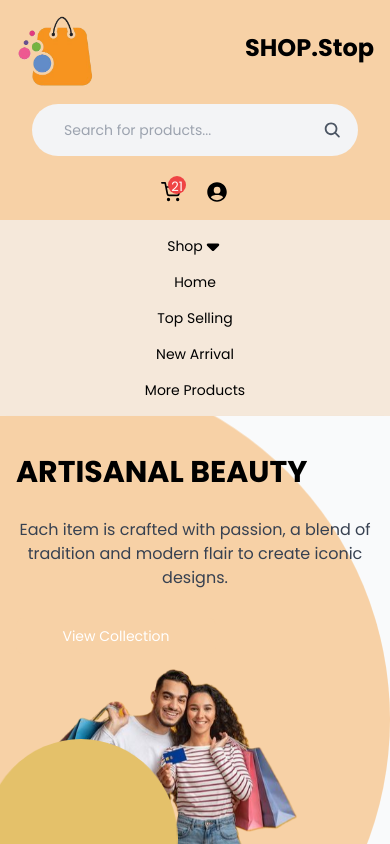
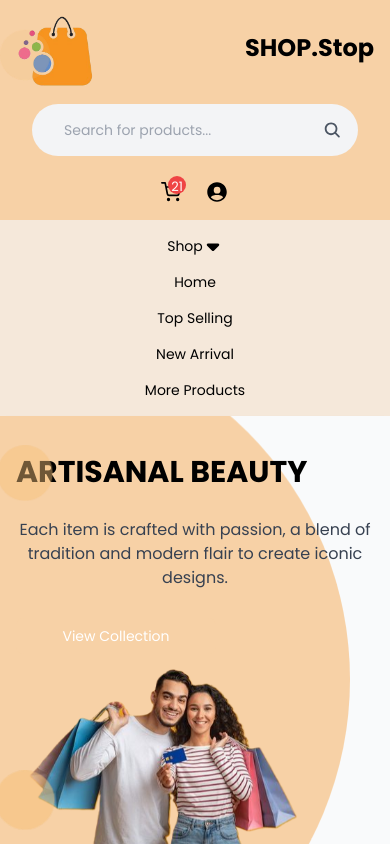
Before and after one commit to Ibrahimsabir/ecommerce-nextjs, a Next.js app: page / in a window 390 px wide. Shown: the top 844 px of the page. Built offline with nearby package versions, Linux system fonts and the light colour scheme.

Commit message:
animation

```diff
--- a/src/app/globals.css
+++ b/src/app/globals.css
@@ -326,3 +326,71 @@ body {
 .animate-wobble {
   animation: wobble 10s ease-in-out infinite;
 }
+
+/* BounceCircles.css */
+
+.circle-container {
+  position: fixed;
+  top: 0;
+  left: 50%;
+  transform: translateX(-50%);
+  width: 100%;
+  height: 100%;
+  pointer-events: none;
+  overflow: hidden;
+}
+
+.circle {
+  position: absolute;
+  top: -50px;
+  width: 50px;
+  height: 50px;
+  border-radius: 50%;
+  background-color: rgba(247, 193, 123, 0.5); /* Blue with opacity */
+  animation: dropBounce 3s infinite ease-in-out, fadeDown 3s infinite ease-in;
+  animation-delay: calc(-1s * var(--i));
+}
+
+.circle:nth-child(1) {
+  --i: 1;
+}
+
+.circle:nth-child(2) {
+  --i: 2;
+}
+
+.circle:nth-child(3) {
+  --i: 3;
+}
+
+.circle:nth-child(4) {
+  --i: 4;
+}
+
+.circle:nth-child(5) {
+  --i: 5;
+}
+
+@keyframes dropBounce {
+  0% {
+    top: -50px;
+    transform: scale(1);
+  }
+  50% {
+    top: 100vh; /* Drop halfway down */
+    transform: scale(1.2);
+  }
+  100% {
+    top: 0;
+    transform: scale(1);
+  }
+}
+
+@keyframes fadeDown {
+  0% {
+    opacity: 1;
+  }
+  100% {
+    opacity: 0.1;
+  }
+}
--- a/src/components/Hero/Hero.tsx
+++ b/src/components/Hero/Hero.tsx
@@ -1,8 +1,8 @@
-"use client"
+"use client";
 import React, { useState, useEffect } from "react";
 import Image from "next/image"; // Next.js Image component
-import Aos from 'aos'; // AOS for animations
-import 'aos/dist/aos.css'; // AOS styles
+import Aos from "aos"; // AOS for animations
+import "aos/dist/aos.css"; // AOS styles
 
 const Hero = () => {
   const [currentDiv, setCurrentDiv] = useState(0);
@@ -11,7 +11,8 @@ const Hero = () => {
   const contentData = [
     {
       title: "IMPECCABLE CRAFTSMANSHIP",
-      description: "An example of intricate workmanship and detail, elegant watches and long and short chains form a part of our desirable collection.",
+      description:
+        "An example of intricate workmanship and detail, elegant watches and long and short chains form a part of our desirable collection.",
       buttonText: "Explore Now",
       imageSrc: "/images/women.png", // Dynamic image for first div
       titleAnimation: "fade-up", // Animation for title
@@ -21,7 +22,8 @@ const Hero = () => {
     },
     {
       title: "ELEGANT DESIGNS",
-      description: "Discover a timeless collection of intricate craftsmanship, where each piece tells a unique story.",
+      description:
+        "Discover a timeless collection of intricate craftsmanship, where each piece tells a unique story.",
       buttonText: "Shop Now",
       imageSrc: "/images/sale.png", // Dynamic image for second div
       titleAnimation: "fade-down", // Animation for title
@@ -31,7 +33,8 @@ const Hero = () => {
     },
     {
       title: "ARTISANAL BEAUTY",
-      description: "Each item is crafted with passion, a blend of tradition and modern flair to create iconic designs.",
+      description:
+        "Each item is crafted with passion, a blend of tradition and modern flair to create iconic designs.",
       buttonText: "View Collection",
       imageSrc: "/images/shopping.png", // Dynamic image for third div
       titleAnimation: "zoom-in", // Animation for title
@@ -45,9 +48,9 @@ const Hero = () => {
   useEffect(() => {
     Aos.init({ duration: 3000 }); // Initialize AOS with 2 seconds duration
 
-    // Set an interval to switch between divs and images every 2 seconds
+    // Set an interval to switch between divs and images every 3 seconds
     const interval = setInterval(() => {
-      setCurrentDiv(prev => (prev + 1) % 3); // Cycle through 0, 1, 2
+      setCurrentDiv((prev) => (prev + 1) % 3); // Cycle through 0, 1, 2
     }, 3000);
 
     // Cleanup interval on component unmount
@@ -55,22 +58,30 @@ const Hero = () => {
   }, []);
 
   return (
-    <div className={` relative overflow-hidden w-full min-h-[550px] shadow-md sm:min-h-[650px] bg-gray-50 flex justify-center items-center duration-200`}>
+    <div className="relative overflow-hidden w-full min-h-[550px] shadow-md sm:min-h-[650px] bg-gray-50 flex justify-center items-center duration-200">
       {/* Background pattern */}
-     {/* Background pattern */}
-<div className="h-[700px] w-[700px] bg-[#f7d1a6] absolute -top-10 right-0 transform -translate-y-1/2 rounded-full animate-bounce -z-9"></div>
+      <div className="h-[700px] w-[700px] bg-[#f7d1a6] absolute -top-20 right-10 transform -translate-y-1/2 rounded-full animate-bounce -z-9"></div>
 
       {/* Hero section */}
       <div className="w-full h-auto container absolute flex flex-col sm:flex-row justify-between items-center pb-8 sm:pb-0">
         {/* Left side content (Text) */}
-        <div className="w-full sm:w-1/2 flex flex-col justify-center items-start gap-7 px-4 md:px-12 text-center md:text-left" data-aos={contentData[currentDiv].titleAnimation}>
+        <div
+          className="w-full sm:w-1/2 flex flex-col justify-center items-start gap-7 px-4 md:px-12 text-center md:text-left"
+          data-aos={contentData[currentDiv].titleAnimation}
+        >
           <h1 className="font-bold text-3xl md:text-5xl leading-[1.2]">
             {contentData[currentDiv].title}
           </h1>
-          <p className="text-base md:text-lg text-gray-700" data-aos={contentData[currentDiv].descAnimation}>
+          <p
+            className="text-base md:text-lg text-gray-700"
+            data-aos={contentData[currentDiv].descAnimation}
+          >
             {contentData[currentDiv].description}
           </p>
-          <button className="w-[200px] md:w-[274px] text-sm md:text-lg bg-[#f7d1a6] font-medium py-2 px-4 text-white rounded-lg hover:shadow-lg" data-aos={contentData[currentDiv].buttonAnimation}>
+          <button
+            className="w-[200px] md:w-[274px] text-sm md:text-lg bg-[#f7d1a6] font-medium py-2 px-4 text-white rounded-lg hover:shadow-lg"
+            data-aos={contentData[currentDiv].buttonAnimation}
+          >
             {contentData[currentDiv].buttonText}
           </button>
         </div>
@@ -87,8 +98,13 @@ const Hero = () => {
           />
         </div>
       </div>
-      <div className="h-[200px] w-[200px] bg-[#e4c16a] absolute -bottom-[-5%] -left-[5%] transform translate-y-1/2 rounded-full animate-flip -z-9"></div>
 
+      {/* Circles animation */}
+      <div className="circle-container">
+        {[...Array(5)].map((_, index) => (
+          <div key={index} className="circle"></div>
+        ))}
+      </div>
     </div>
   );
 };
--- a/src/components/Navbar/Navbarbottom.tsx
+++ b/src/components/Navbar/Navbarbottom.tsx
@@ -23,16 +23,16 @@ export const Navbarbottom = () => {
           </div>
         </li>
         <li className="hover:underline text-semibold underline-offset-4">
-            <Link href="/" target="_blank">Home</Link>
+            <Link href="/" target="">Home</Link>
           </li>
           <li className="hover:underline text-semibold underline-offset-4 ">
-            <Link href="#TopSeller">Top Selling</Link>
+            <Link href="">Top Selling</Link>
           </li>
           <li className="hover:underline text-semibold underline-offset-4">
-            <Link href="#NewArrival">New Arrival</Link>
+            <Link href="#">New Arrival</Link>
           </li>
           <li className="hover:underline text-semibold underline-offset-4">
-            <Link href="#MoreProducts" target="_blank">More Products</Link>
+            <Link href="#Mo" target="_blank">More Products</Link>
           </li>
 
         </ul>
```
Also changed, not shown: src/components/AddCartBtn/AddCartBtn.tsx (deleted, +0 -36 lines).
